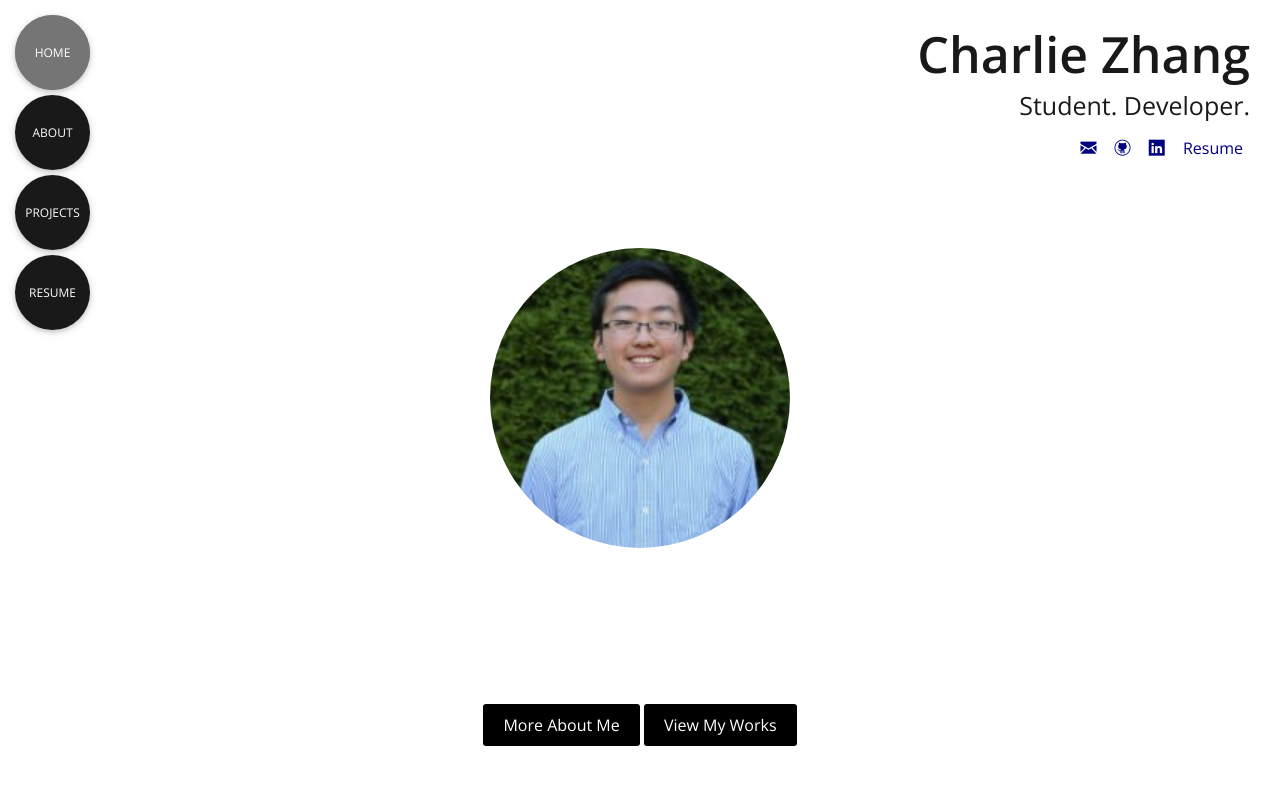
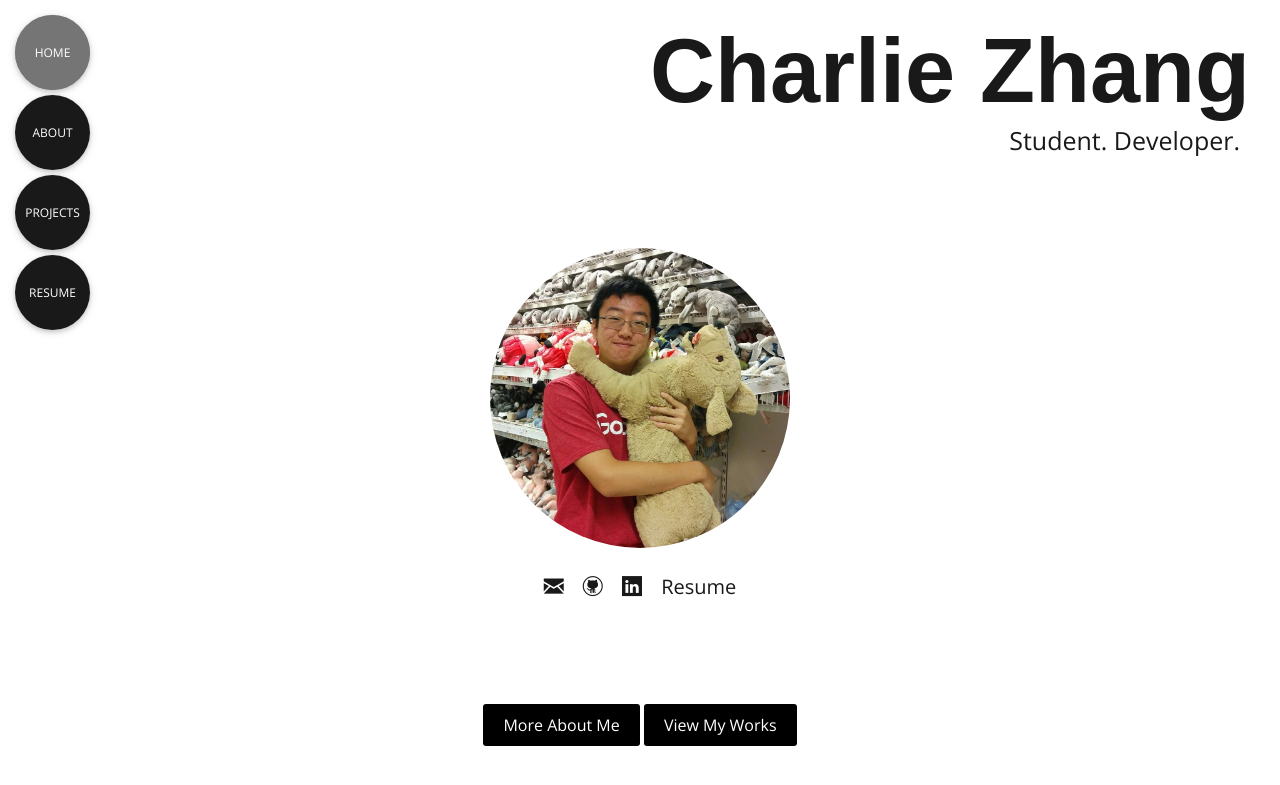
Before and after one commit to luoyang9/luoyang9.github.io, a PHP site: page / in a window 1280 px wide. Shown: the top 785 px of the page. Run offline with PHP 8.4, Linux system fonts and the light colour scheme; style sheets or scripts are compiled from the project's sources; some libraries are stand-ins or nearby versions; some web fonts are replaced.

Commit message:
preload images and styling

```diff
--- a/css/main.scss
+++ b/css/main.scss
@@ -41,7 +41,7 @@ html, body {
 		font-size: 12px;
 	}
 
-	@media screen and (max-width: 900px) {
+	@media screen and (max-width: 780px) {
 		width: 50px;
 		height: 50px;
 
@@ -86,7 +86,7 @@ html, body {
  	-moz-animation-iteration-count: infinite;
 	animation-iteration-count: infinite;
 
-	@media screen and (max-width: 900px) {
+	@media screen and (max-width: 780px) {
 		width: 50px;
 		height: 50px;
 	}
@@ -107,43 +107,22 @@ html, body {
 		flex: 3;
 
 		h1 {
-			font-size: 50px;
+			font-size: 90px;
+			font-family: $fancy;
 		}
 
 		p {
 			font-size: 25px;
+			padding-right: 10px;
 		}
 
-		.contact-links {
-			margin-top: 15px;
-			display: inline-block;
-
-			a {
-				color: $primary-accent;
-			}
-
-			span {
-				display: inline-block;
-				margin: 0 7px;
-			}
-		}
-
-		@media screen and (max-width: 900px) {
+		@media screen and (max-width: 780px) {
 			h1 {
-				font-size: 30px;
+				font-size: 32px;
 			}
 
 			p {
-				font-size: 15px;
-			}
-
-			.contact-links {
-				margin-top: 8px;
-				font-size: 12px;
-
-				 span {
-				 	margin: 0 4px;
-				 }
+				font-size: 20px;
 			}
 
 			padding-right: 15px;
@@ -156,6 +135,24 @@ html, body {
 		width: 100%;
 		text-align: center;
 
+		.contact-links {
+			margin: 20px 0;
+			font-size: 20px;
+
+			a {
+				color: $primary-color;
+
+				&:hover {
+					color: $primary-accent;
+				}
+			}
+
+			span {
+				display: inline-block;
+				margin: 0 7px;
+			}
+		}
+
 		.profile-pic {
 			display: inline-block;
 			width: 300px;
@@ -166,11 +163,16 @@ html, body {
 			background-size: cover;
 		}
 
-		@media screen and (max-width: 900px) {
+		@media screen and (max-width: 780px) {
 			.profile-pic {
 				width: 150px;
 				height: 150px;
 				border-radius: 75px;
+			}
+
+			.contact-links {
+				margin: 10px 0;
+				font-size: 14px;
 			}
 		}
 	}
@@ -186,6 +188,11 @@ html, body {
 			color: white;
 			padding: 10px 20px;
 			border-radius: 3px;
+
+			@media screen and (max-width: 780px) {
+				font-size: 12px;
+				padding: 8px 13px;
+			}
 		}
 
 		.cta-about {
--- a/css/variable.scss
+++ b/css/variable.scss
@@ -1,4 +1,10 @@
-$primary-accent: #000080;
+@font-face {
+    font-family: 'Gloss and Bloom';
+    src: url('../fonts/Gloss_And_Bloom.ttf');
+}
+
+$fancy: 'Gloss and Bloom', sans-serif;
+$primary-accent: #1FA7FB;
 $primary-color: #191919;
 $background-color: white;
 $primary-text-color: #191919;
--- a/index.html
+++ b/index.html
@@ -78,15 +78,15 @@
 		<div class="intro-header right">
 			<h1>Charlie Zhang</h1>
 			<p>Student. Developer.</p>
+		</div>
+		<div class="profile-pic-container">
+			<div data-image="img/profile.jpg" class="profile-pic preload"></div>
 			<div class="contact-links">
 				<a href="mailto:luoyang9@gmail.com"><span><i class="el el-envelope"></i></span></a>
 				<a href="https://www.github.com/luoyang9"><span><i class="el el-github"></i></span></a>
 				<a href="https:ca.linkedin.com/in/luoyang9"><span><i class="el el-linkedin"></i></span></a>
 				<a href="/files/resume.pdf"><span>Resume</span></a>
 			</div>
-		</div>
-		<div class="profile-pic-container">
-			<div class="profile-pic"></div>
 		</div>
 		<div class="cta">
 			<div class="cta-btn cta-about">More About Me</div>
--- a/js/index.js
+++ b/js/index.js
@@ -1,14 +1,34 @@
+var preload = function(images, callback) {
+	if (!('Promise' in window)) {
+		return;
+	}
+
+	var imagePromises = [];
+
+	images.forEach(function(image) {
+		imagePromises.push(new Promise(function(resolve, reject){
+			var img = new Image();
+			img.onload = resolve;
+			img.onerror = resolve;
+			img.src = image;
+		}));
+	});
+
+	Promise.all(imagePromises)
+		.then(function() { callback(); })
+		.catch(function(err) { console.error(err); });
+};
+
 $( document ).ready( () => {
 
-	var ball_distance = $(window).width() < 900 ? 55 : 80;
+	// initial values
+	var ball_distance = $(window).width() < 780 ? 55 : 80;
 	var desktop = $(window).height() > 400;
 
 	function init() {
 		// remove loading ball and pulse
 		$(".nav-init").remove();
 		$(".nav-pulse").remove();
-
-
 
 		$(".nav-selected").data("index", 0);
 
@@ -32,21 +52,27 @@ $( document ).ready( () => {
 			$(".nav-ball").each(function(i, ball) {
 				TweenLite.to(ball, 0.4, {delay:0.1*i, top: 15, left: 15+i*ball_distance, margin: 0});
 			});
-
 		}
 	}
 
-	init();
+	// preload images
+	preload(
+		$(".preload").map(function() {
+			return $(this).data("image"); }
+		).get()
+	, init);
+
 
 	// resize callback
+
 	$(window).resize(function(evt) {
 		var expand = false;
 
 		// recalculate ball distance
-		if($(window).width() < 900 && ball_distance == 80) {
+		if($(window).width() < 780 && ball_distance == 80) {
 			ball_distance = 55;
 			expand = true;
-		} else if($(window).width() >= 900 && ball_distance == 55){
+		} else if($(window).width() >= 780 && ball_distance == 55){
 			ball_distance = 80;
 			expand = true;
 		}
```
Also changed, not shown: img/profile.jpg.
